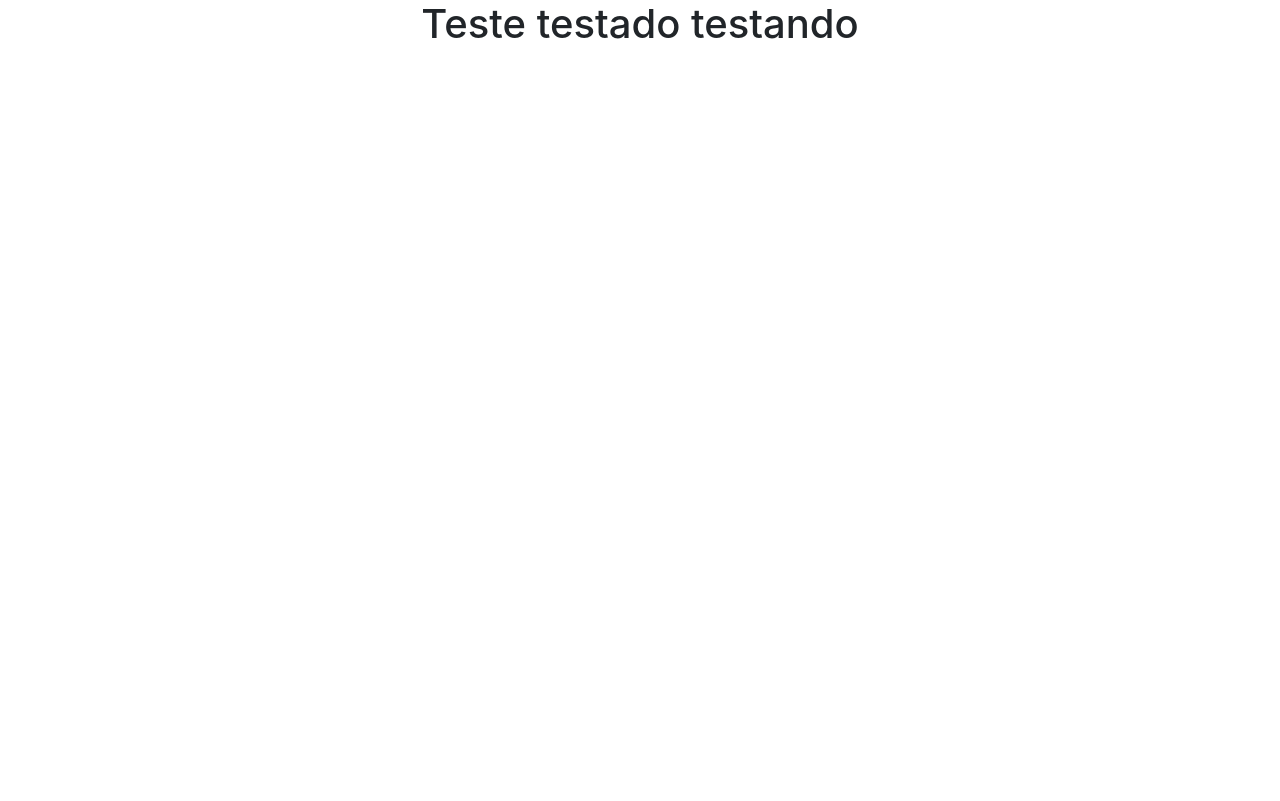
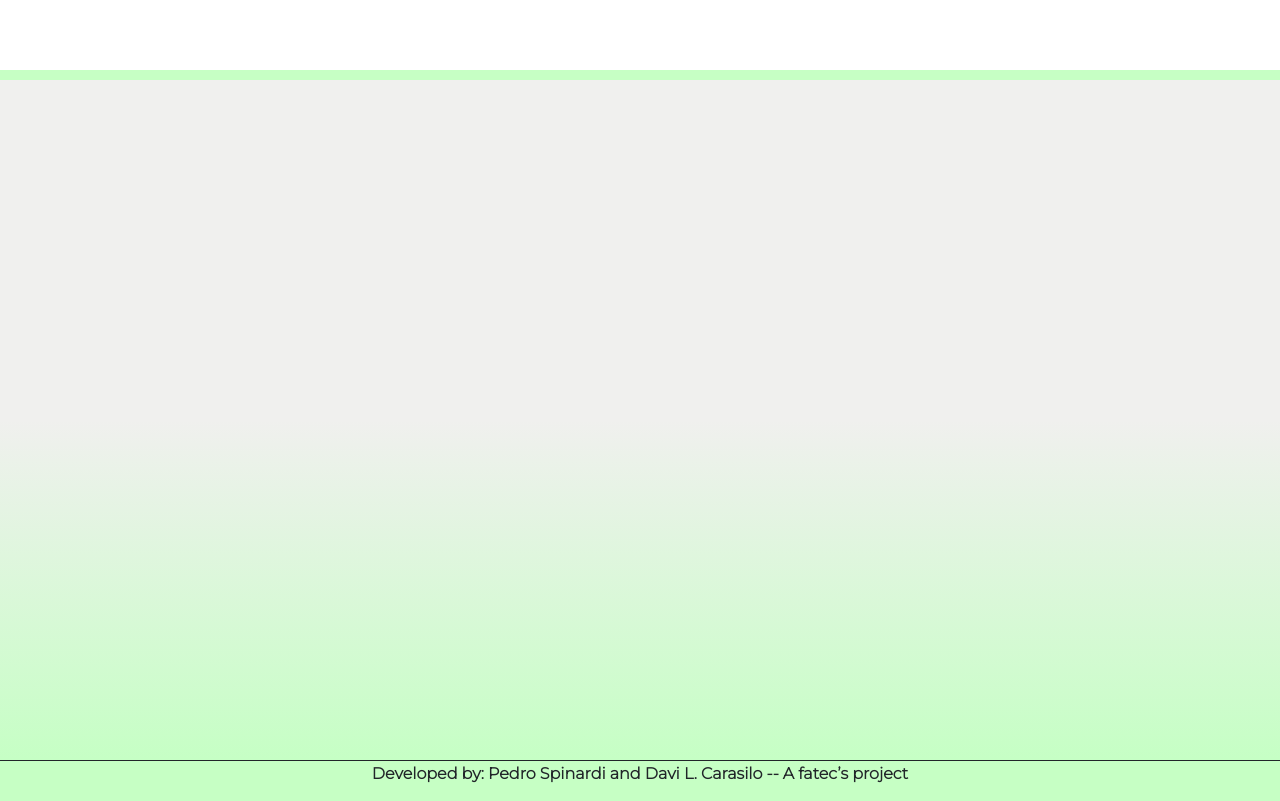
Before and after one commit to daviluiscarasilo/ProjectFinance, a React (Create React App) app in the folder project-finance/: page / in a window 1280 px wide. Built offline with nearby package versions, Linux system fonts and the light colour scheme.

Commit message:
Inicio do desenvolvimento da arquitetura base do projeto

```diff
--- a/project-finance/package.json
+++ b/project-finance/package.json
@@ -7,6 +7,7 @@
     "@testing-library/react": "^11.2.5",
     "@testing-library/user-event": "^12.8.3",
     "bootstrap": "^4.6.0",
+    "mdbreact": "^5.0.1",
     "react": "^17.0.1",
     "react-bootstrap": "^1.5.2",
     "react-dom": "^17.0.1",
--- a/project-finance/src/App.css
+++ b/project-finance/src/App.css
@@ -1,38 +1,45 @@
-.App {
-  text-align: center;
+@import url('https://fonts.googleapis.com/css2?family=Montserrat:ital,wght@0,300;1,300&display=swap');
+
+
+/* Classes de estilizações gerais do site */
+*{
+  font-family: 'Montserrat',sans-serif;
+}
+/* Fim das classes de estilizações gerais do site*/
+
+/* Classes de estilização do cabeçalho do site */
+.borda-cabecalho{
+  border-bottom-color: #99ff978f;
+  border-bottom-style: solid;
+  border-bottom-width: 10px;
+  height: 10vh;
 }
 
-.App-logo {
-  height: 40vmin;
-  pointer-events: none;
+/* Fim das classes de estilização do cabeçalho */
+
+/* Classes de estilização do rodapé do site */
+
+.rodape{
+  background-color: #99ff978f;
+  border-top-style: solid;
+  border-top-width: thin;
+}
+.container-rodape{
+  text-align: -webkit-center;
 }
 
-@media (prefers-reduced-motion: no-preference) {
-  .App-logo {
-    animation: App-logo-spin infinite 20s linear;
-  }
+.tabela-rodape{
+  height: 5vh;
+}
+.celula-rodape{
+  padding-bottom: 15px;
 }
 
-.App-header {
-  background-color: #282c34;
-  min-height: 100vh;
-  display: flex;
-  flex-direction: column;
-  align-items: center;
-  justify-content: center;
-  font-size: calc(10px + 2vmin);
-  color: white;
+/* Fim das classes de estilização do rodapé */
+
+/* Classes de estilização do corpo do site */
+.corpo{
+  background-image: linear-gradient( rgb(240, 240, 238),rgb(240, 240, 238), #99ff978f);
+  height: 85vh;
 }
-
-.App-link {
-  color: #61dafb;
-}
-
-@keyframes App-logo-spin {
-  from {
-    transform: rotate(0deg);
-  }
-  to {
-    transform: rotate(360deg);
-  }
-}
+/* Fim das classes de estilização do corpo */
--- a/project-finance/src/App.js
+++ b/project-finance/src/App.js
@@ -1,18 +1,72 @@
 import './App.css';
 import Navbar from 'react-bootstrap/Navbar'
 import Nav from 'react-bootstrap/Nav'
+import Form from 'react-bootstrap/Form'
+import { MDBContainer } from 'mdbreact';
 import Jumbotron from 'react-bootstrap/Jumbotron'
-import Form from 'react-bootstrap/Form'
 import FormControl from 'react-bootstrap/FormControl'
 import { FaCloudRain } from 'react-icons/fa'
 import Button from 'react-bootstrap/Button'
 import Toast from 'react-bootstrap/Toast'
 
+/**
+ * Essa função é responsável por criar o cabeçalho do site
+ * @returns Cabeçalho do site
+ */
+function Cabecalho() {
+  return (
+    <>
+      <Navbar className="borda-cabecalho" F variant="dark" calss>
+        <Nav className="ml-auto" >
+        </Nav >
+        <Form inline>
+        </Form>
+      </Navbar >
+    </>
+  )
+}
+/**
+ * Essa função é responsável por criar o rodapé do site
+ * @returns Rodapé do site
+ */
+function Rodape() {
+  return (
+    <div className="rodape">
+      <MDBContainer className="container-rodape">
+        <table className="tabela-rodape">
+          <tbody>
+            <tr>
+              <td className="align-bottom celula-rodape">
+                <strong> Developed by: Pedro Spinardi and Davi L. Carasilo  -- A fatec’s project </strong>
+              </td>
+            </tr>
+          </tbody>
+        </table>
+      </MDBContainer>
+    </div>
+
+  )
+}
+/**
+ * Essa função é responsável por criar o corpo do site
+ * @returns Corpo do site
+ */
+function Corpo() {
+  return (
+    <div className="corpo">
+
+    </div>
+  )
+}
+
+
 function App() {
   return (
-    <div className="App">
-      <h1>Teste testado testando</h1>
-    </div>
+    <>
+      <Cabecalho />
+      <Corpo />
+      <Rodape />
+    </>
   );
 }
 
```
Also changed, not shown: 1 other file (tests, documents, lock files or other folders).
